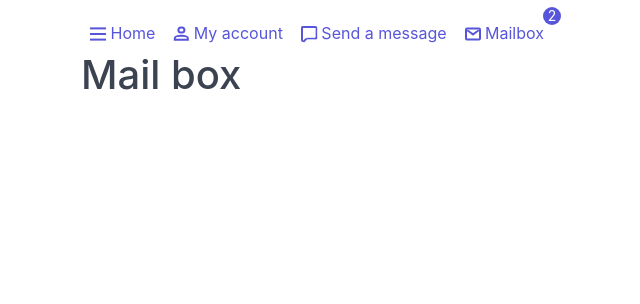
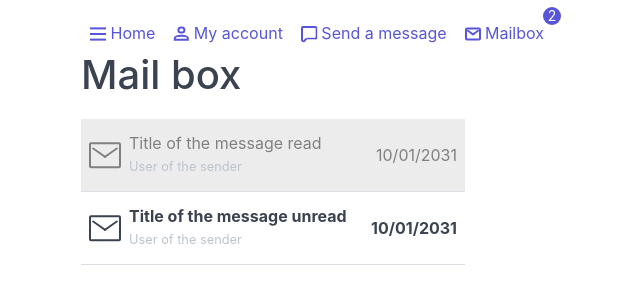
Before and after one commit to francesboc/Message_in_bottle, a Flask app: page /messages in a window 1280 px wide. Shown: the top 304 px of the page, without its empty margins (367-1007 px from the left). Run offline with Flask 2, Linux system fonts and the light colour scheme; data that the repository does not hold is empty.

Commit message:
graphics update on mail box

```diff
--- a/monolith/templates/get_msg.html
+++ b/monolith/templates/get_msg.html
@@ -17,18 +17,46 @@
       </section>
     </header>
     <h1>Mail box </h1>
-    <ul>
-      {% for msg in messages: %}
-      <li>
-      ___________________________________________________ <br>
-      sender: {{msg.sender}} <br>
-      receiver: {{msg.receiver}} <br>
-      date of delivery: {{msg.date_of_delivery}} <br>
-      content: <br>
-      {{msg.content}} <br>
-      ___________________________________________________ <br>
-      </li>
-      {% endfor %}
-    </ul>
+    <table class="table">
+      <tbody>
+        <tr style="background: #ececec;color: gray;" class="c-hand">
+          <td><div class="tile tile-centered">
+            <div class="tile-icon">
+              <div class="example-tile-icon">
+                <i class="icon icon-2x icon-mail"></i>
+              </div>
+            </div>
+            <div class="tile-content">
+              <div class="tile-title">Title of the message read</div>
+              <small class="tile-subtitle text-gray">User of the sender</small>
+            </div>
+            <div class="tile-action">
+              10/01/2031
+            </div>
+          </div></td>
+        </tr>
+
+           <tr style="font-weight: bold;" class="c-hand">
+          <td>
+            <div class="tile tile-centered">
+              <div class="tile-icon">
+                <div class="example-tile-icon">
+                  <i class="icon icon-2x icon-mail"></i>
+                </div>
+              </div>
+              <div class="tile-content">
+                <div class="tile-title">Title of the message unread</div>
+                <small class="tile-subtitle text-gray">User of the sender</small>
+              </div>
+              <div class="tile-action">
+                10/01/2031
+              </div>
+            </div>
+          </td>
+        </tr>
+
+      </tbody>
+    </table>
+
 
   </body>
```
